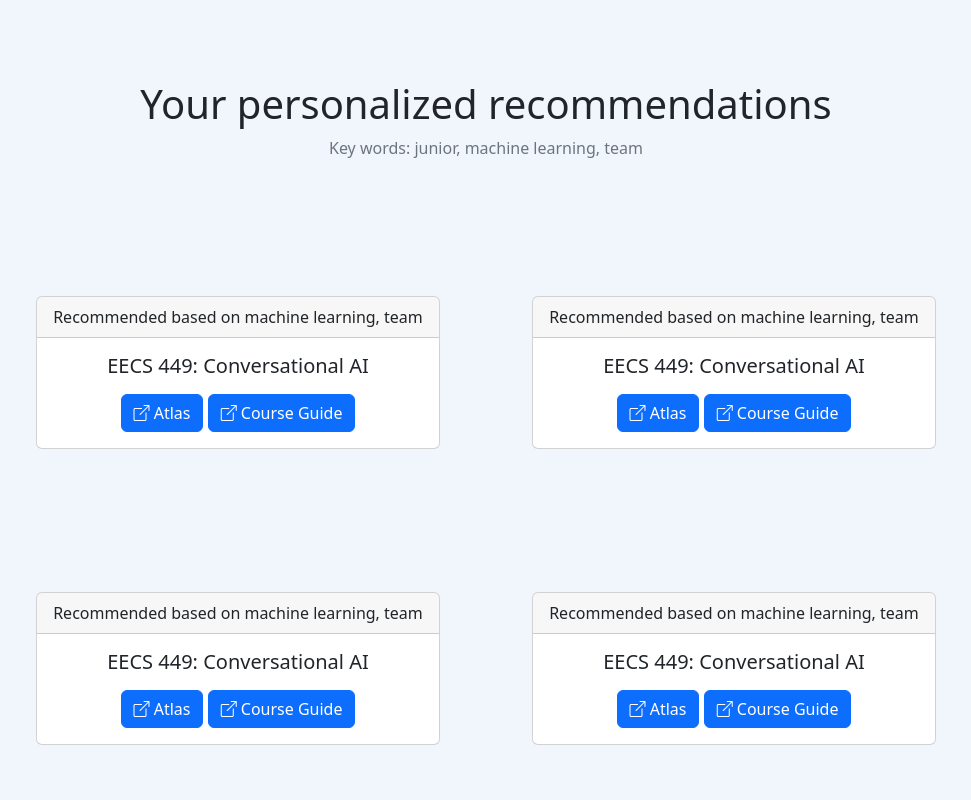
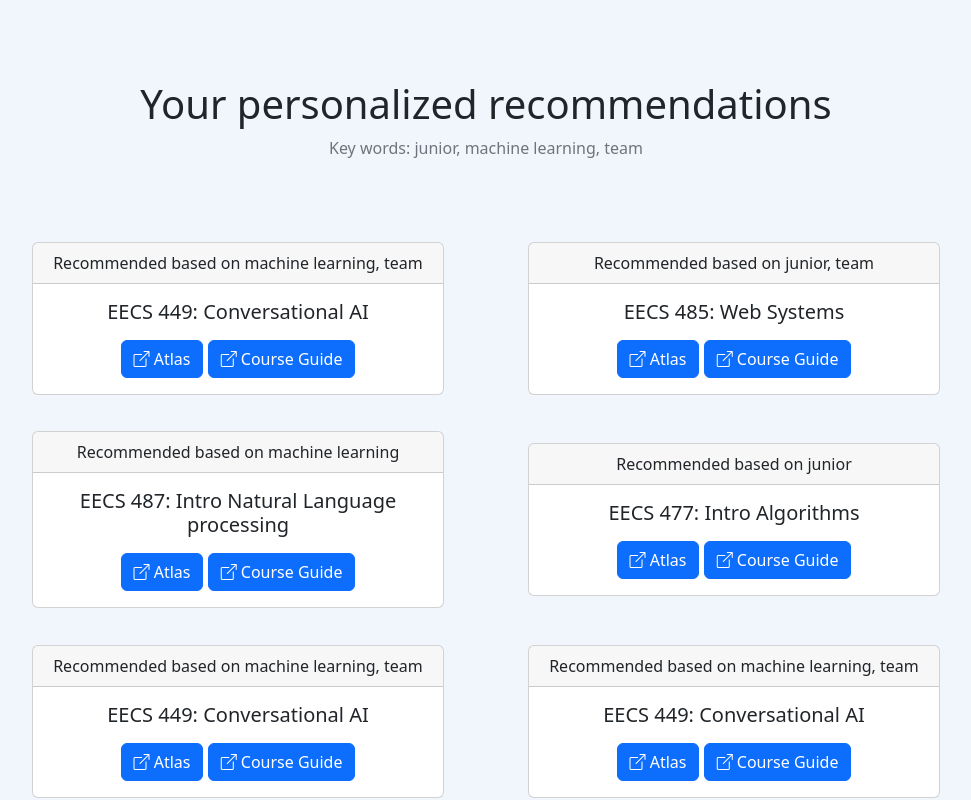
Before and after one commit to Siyao-Lu/NLProfessor, a React (Create React App) app in the folder frontend/: page /recommendation in a window 1280 px wide. Shown: the whole page, without its empty margins (154-1125 px from the left). Built offline with nearby package versions, Linux system fonts and the light colour scheme.

Commit message:
Update css
Also add examples.

```diff
--- a/frontend/src/components/RecCourse/RecCourse.css
+++ b/frontend/src/components/RecCourse/RecCourse.css
@@ -1,4 +1,4 @@
 .rec-card {
-    width: fit-content;
+    width: 45ch;
     align-self: center;
 }
--- a/frontend/src/pages/Recommendation/index.tsx
+++ b/frontend/src/pages/Recommendation/index.tsx
@@ -13,10 +13,22 @@
             courseNum: 449,
           },
           {
-                        basedOn: ["machine learning", "team"],
-                        courseName: "Conversational AI",
+            basedOn: ["junior", "team"],
+            courseName: "Web Systems",
             courseDept: "EECS",
-                        courseNum: 449,
+            courseNum: 485,
+          },
+          {
+            basedOn: ["machine learning"],
+            courseName: "Intro Natural Language processing",
+            courseDept: "EECS",
+            courseNum: 487,
+          },
+          {
+            basedOn: ["junior"],
+            courseName: "Intro Algorithms",
+            courseDept: "EECS",
+            courseNum: 477,
           },
           {
             basedOn: ["machine learning", "team"],
```
Lines whose indentation alone changed are shown as unchanged.
